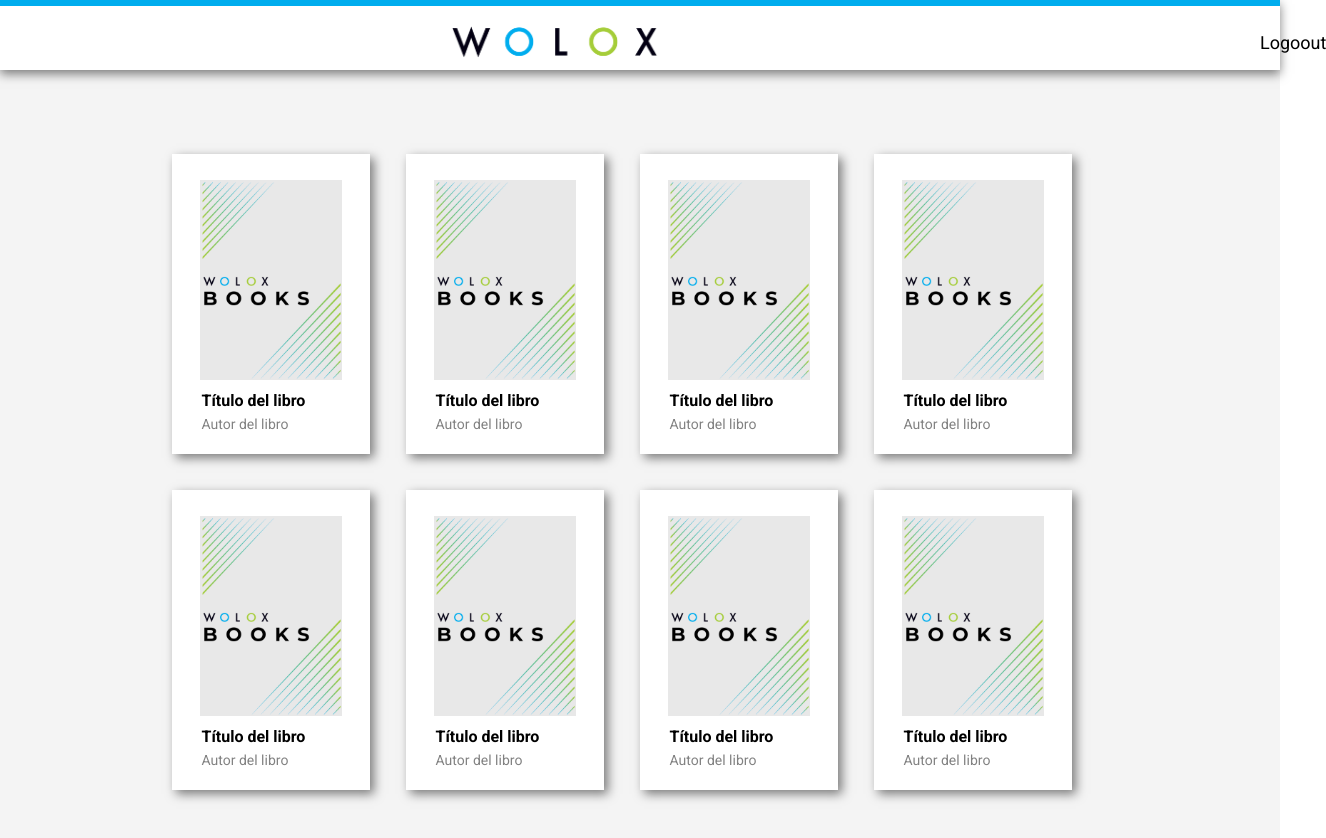
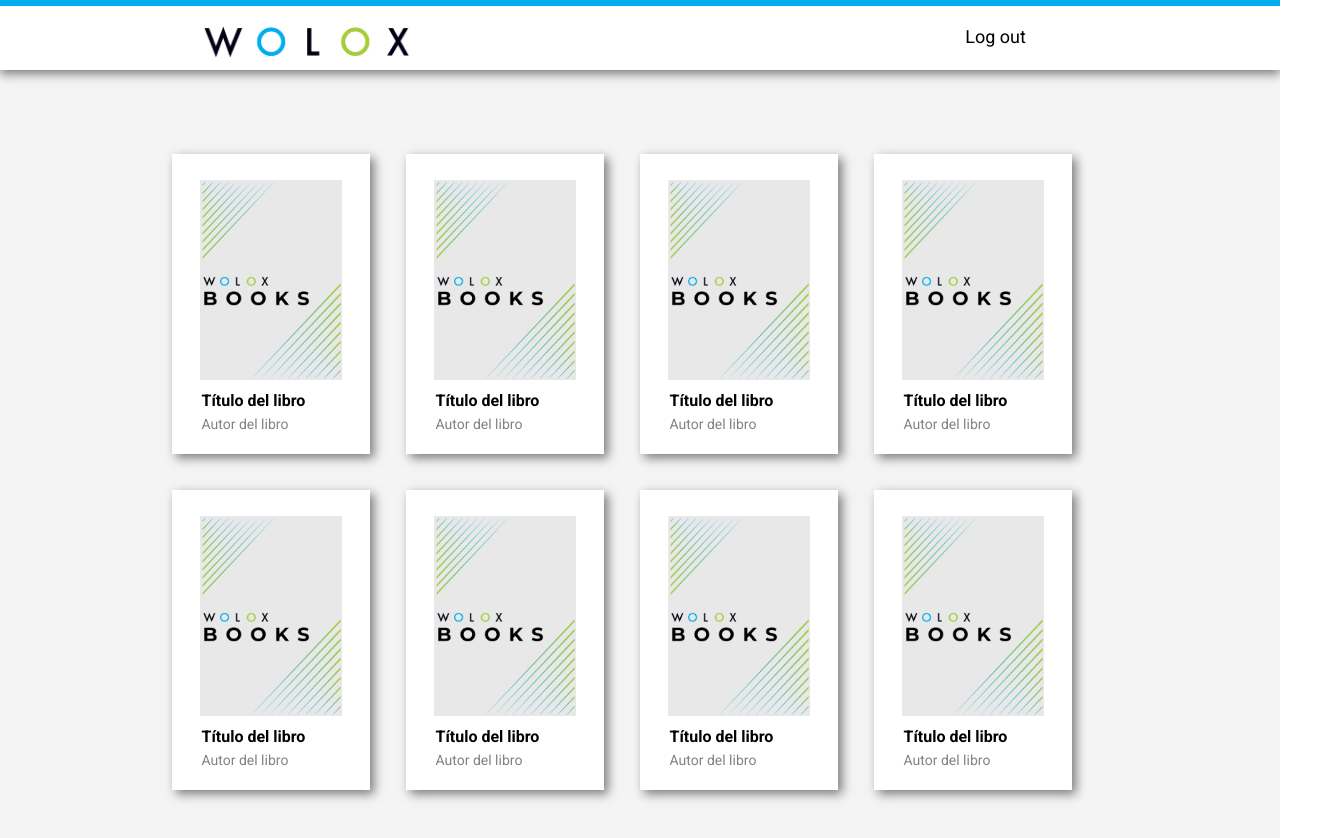
Before and after one commit to wolox-training/fr-angularjs, a plain HTML site: page listado-de-libros/index.html in a window 1280 px wide. Shown: the whole page, 1326 px wide, since content can reach past the window. Drawn offline with Linux system fonts and the light colour scheme.

Commit message:
Changes to the nav bar

```diff
--- a/listado-de-libros/index.html
+++ b/listado-de-libros/index.html
@@ -7,62 +7,51 @@
   </head>
 
   <body>
-    <nav class="blue-nav-bar"></nav>
     <nav class="nav-bar">
         <img class="logo-wolox" src="LogoWolox.png" alt="Logo Wolox">
-          <a class="logout">Logoout</a>
+        <a class="logout">Log out</a>
     </nav>
     <div class="all-book-cover">
-
       <div class= "cover">
         <img  class="book-cover" src="book-cover.png" alt="Book cover">
         <h3 class="book-title">Título del libro</h3>
         <h4 class="book-author">Autor del libro</h4>
       </div>
-
       <div class= "cover">
         <img  class= "book-cover" src="book-cover.png" alt="Book cover">
         <h3 class="book-title">Título del libro</h3>
         <h4 class="book-author">Autor del libro</h4>
       </div>
-
       <div class= "cover">
         <img  class ="book-cover" src="book-cover.png" alt="Book cover">
         <h3 class="book-title">Título del libro</h3>
         <h4 class="book-author">Autor del libro</h4>
       </div>
-
       <div class= "cover">
         <img  class ="book-cover" src="book-cover.png" alt="Book cover">
         <h3 class="book-title">Título del libro</h3>
         <h4 class="book-author">Autor del libro</h4>
       </div>
-
       <div class= "cover">
         <img  class ="book-cover" src="book-cover.png" alt="Book cover">
         <h3 class="book-title">Título del libro</h3>
         <h4 class="book-author">Autor del libro</h4>
       </div>
-
       <div class= "cover">
         <img  class ="book-cover" src="book-cover.png" alt="Book cover">
         <h3 class="book-title">Título del libro</h3>
         <h4 class="book-author">Autor del libro</h4>
       </div>
-
       <div class= "cover">
         <img  class ="book-cover" src="book-cover.png" alt="Book cover">
         <h3 class="book-title">Título del libro</h3>
         <h4 class="book-author">Autor del libro</h4>
       </div>
-
       <div class= "cover">
         <img  class ="book-cover" src="book-cover.png" alt="Book cover">
         <h3 class="book-title">Título del libro</h3>
         <h4 class="book-author">Autor del libro</h4>
       </div>
     </div>
-      </div>
-    </div>
   </body>
 </html>
--- a/listado-de-libros/scss/application.scss
+++ b/listado-de-libros/scss/application.scss
@@ -2,3 +2,7 @@
 @import 'equalizer.scss';
 @import 'colors.scss';
 @import 'detail.scss';
+
+* {
+    font-family: Roboto, sans-serif;
+  }
--- a/listado-de-libros/scss/detail.scss
+++ b/listado-de-libros/scss/detail.scss
@@ -1,21 +1,20 @@
-* {
-  font-family: Roboto, sans-serif;
-}
-
 .nav-bar {
   height: 70px;
   width: 100vw;
+  max-width: 1300px;
   background-color: $white;
   box-shadow: 0 4px 10px 0 $black-shadow;
   position: sticky;
-  top: 0;
   border-top: 6px solid $cerulean;
+  display: flex;
+  justify-content: space-around;
 }
 
 .logo-wolox {
   height: 70px;
   width: 210px;
-  margin-left: 450px;
+  position: relative;
+  right: 50px;
 }
 
 .logout {
@@ -24,12 +23,13 @@
   color: $black;
   font-size: 18px;
   line-height: 21px;
-  position: absolute;
-  margin: 26px 0 0 600px;
+  position: relative;
+  top: 20px;
 }
 
 .all-book-cover {
   height: 768px;
+  max-width: 1300px;
   width: 100%;
   background-color: $wild-sand;
   display: flex;
```
Also changed, not shown: listado-de-libros/application.css, 1 other file. Lines whose indentation alone changed are shown as unchanged.
